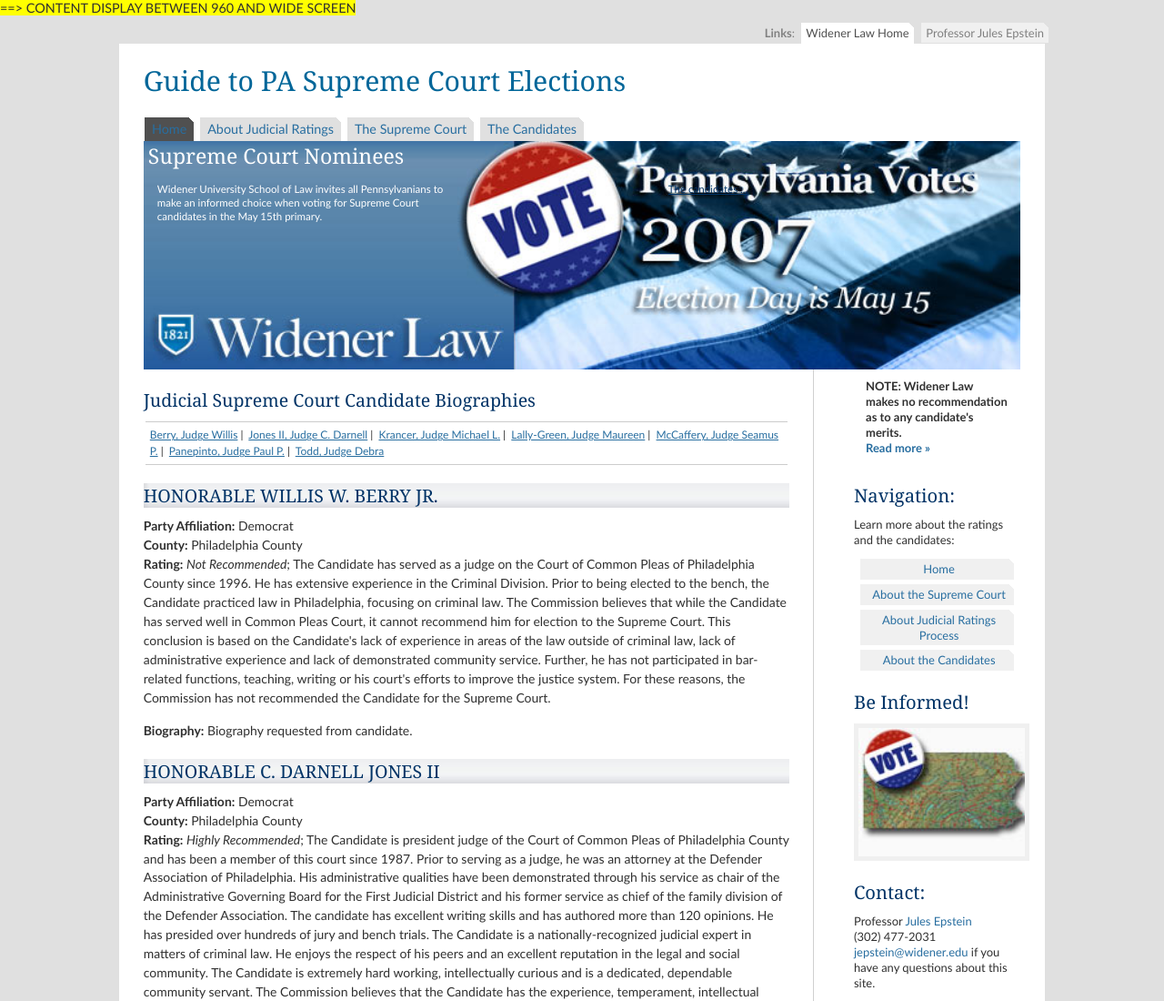
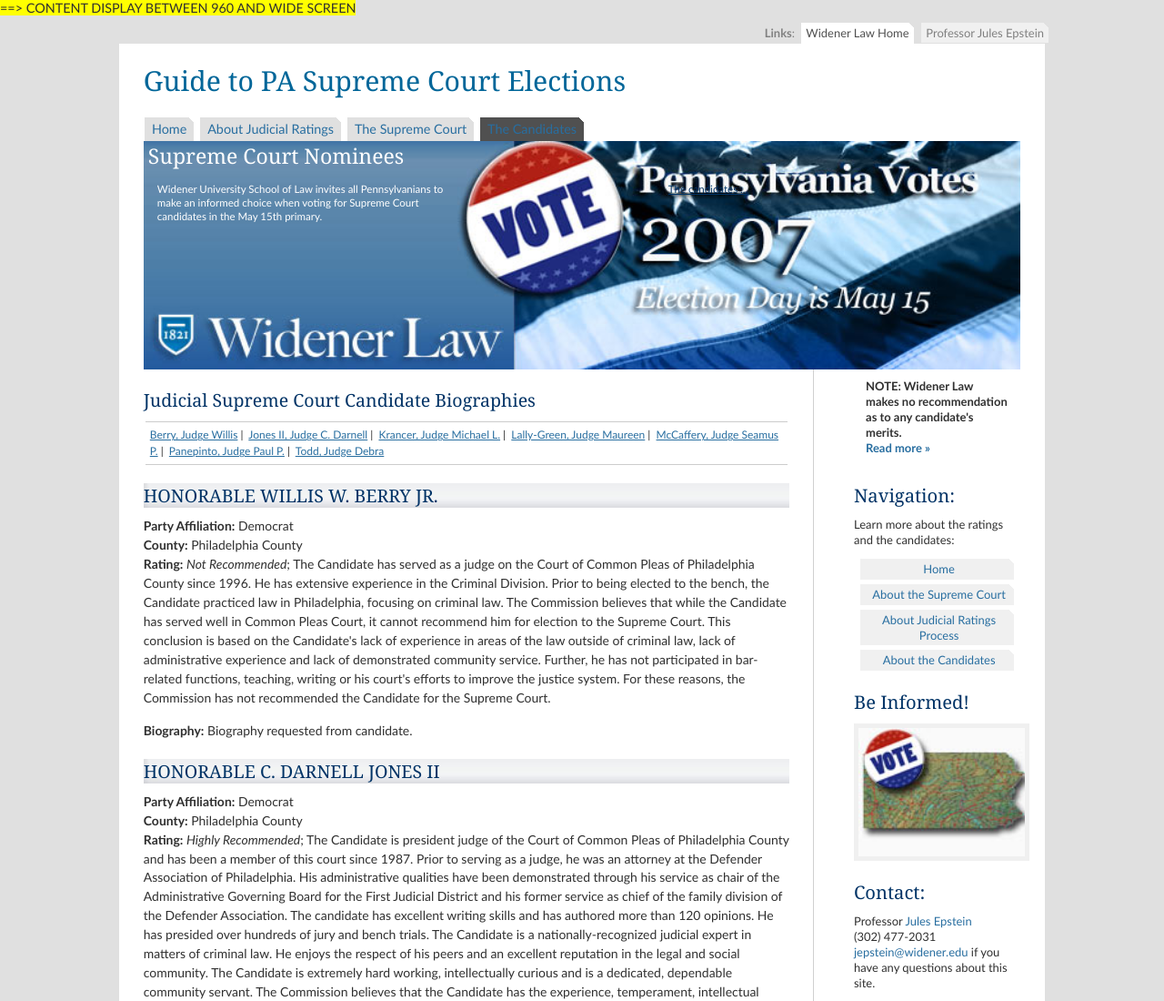
Before and after one commit to cassking/responsive_election, a plain HTML site: page candidates.html in a window 1280 px wide. Shown: the top 1100 px of the page at 91% size. Drawn offline with nearby package versions, Linux system fonts and the light colour scheme.

Commit message:
Fix navigation on candidates, court, ratings

```diff
--- a/candidates.html
+++ b/candidates.html
@@ -72,11 +72,11 @@
 <h2 class="hide">Site menu:</h2>
 <nav class="horizontal-nav full-width horizontalNav-notprocessed">
     <ul>
-            <li><a class="navitab activenavitab" href="index.html" title="Guide to PA Supreme Court Elections Main">Home</a></li>
+            <li><a class="navitab" href="index.html" title="Guide to PA Supreme Court Elections Main">Home</a></li>
 
         <li><a class="navitab" href="ratings.html" title="About the Judicial Ratings">About Judicial Ratings</a></li>
         <li><a class="navitab" href="court.html" title="About the Supreme Court">The Supreme Court</a></li>
-        <li><a class="navitab" href="candidates.html" title="About the Candidates">The Candidates</a></li>
+        <li><a class="navitab activenavitab" href="candidates.html" title="About the Candidates">The Candidates</a></li>
 
     </ul>
 </nav>
```
Also changed, not shown: court.html (+2 -2 lines), ratings.html (+2 -2 lines).
